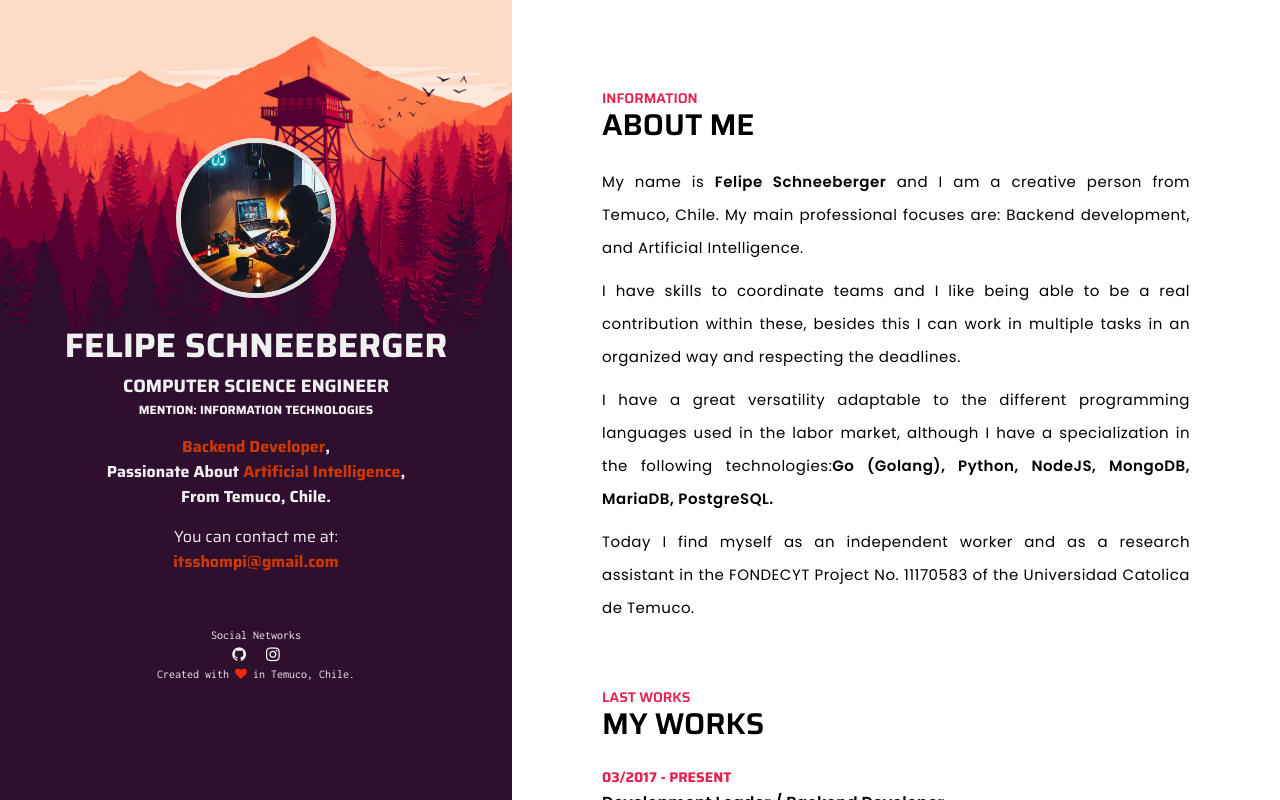
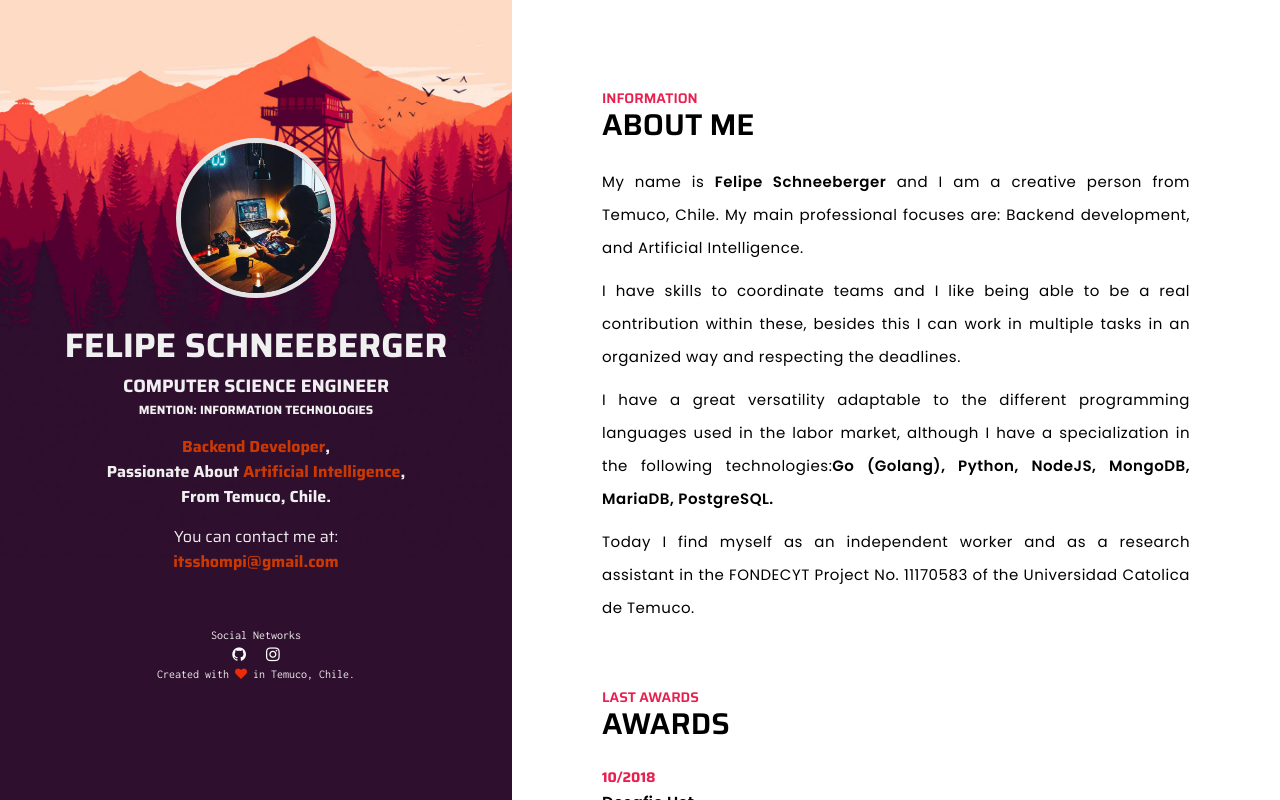
Before and after one commit to itsshompi/itsshompi-page, a React (Create React App) app: page / in a window 1280 px wide. Built offline with nearby package versions, Linux system fonts and the light colour scheme.

Commit message:
Cambio de Develop

```diff
--- a/src/components/rightside/main.js
+++ b/src/components/rightside/main.js
@@ -13,7 +13,6 @@ export default class RightSide extends Component {
     return (
       <div className="container-main fadeInRight animated">
         <About/>
-        <Work/>
         <Awards/>
       </div>
     );
```
